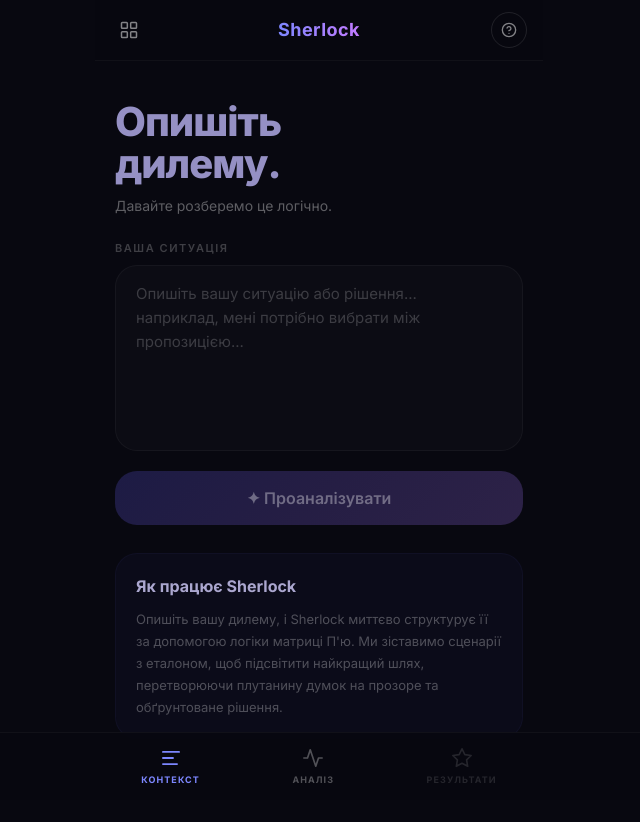
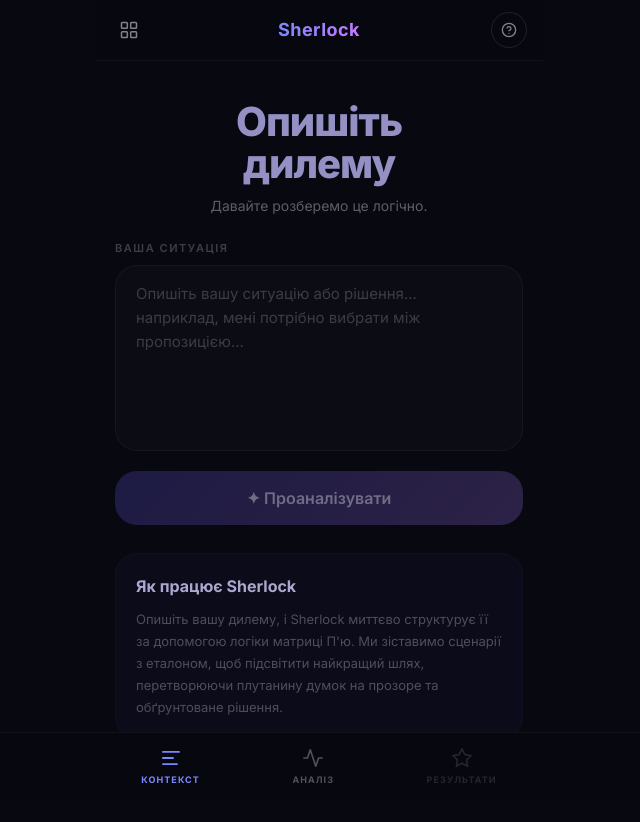
Before and after one commit to BarryBuster/telegram-sherlock-app, a Next.js app: page / in a window 1280 px wide. Shown: the top 822 px of the page, without its empty margins (321-961 px from the left). Built offline with nearby package versions, Linux system fonts and the light colour scheme.

Commit message:
fix: center title and remove period on ContextScreen

```diff
--- a/src/components/screens/ContextScreen.tsx
+++ b/src/components/screens/ContextScreen.tsx
@@ -49,14 +49,14 @@
   return (
     <div className="flex min-h-[calc(100dvh-120px)] flex-col px-5 pt-10 pb-28">
       {/* Заголовок — великий, лавандовий, як у макеті */}
-      <div className="mb-6">
+      <div className="mb-6 text-center">
         <h2
           className="font-extrabold leading-[1.05] tracking-tight"
           style={{ fontSize: '2.5rem', color: '#9590c4' }}
         >
           Опишіть
           <br />
-          дилему.
+          дилему
         </h2>
         <p className="mt-2.5 text-[14px]" style={{ color: 'rgba(255,255,255,0.35)' }}>
           Давайте розберемо це логічно.
```
